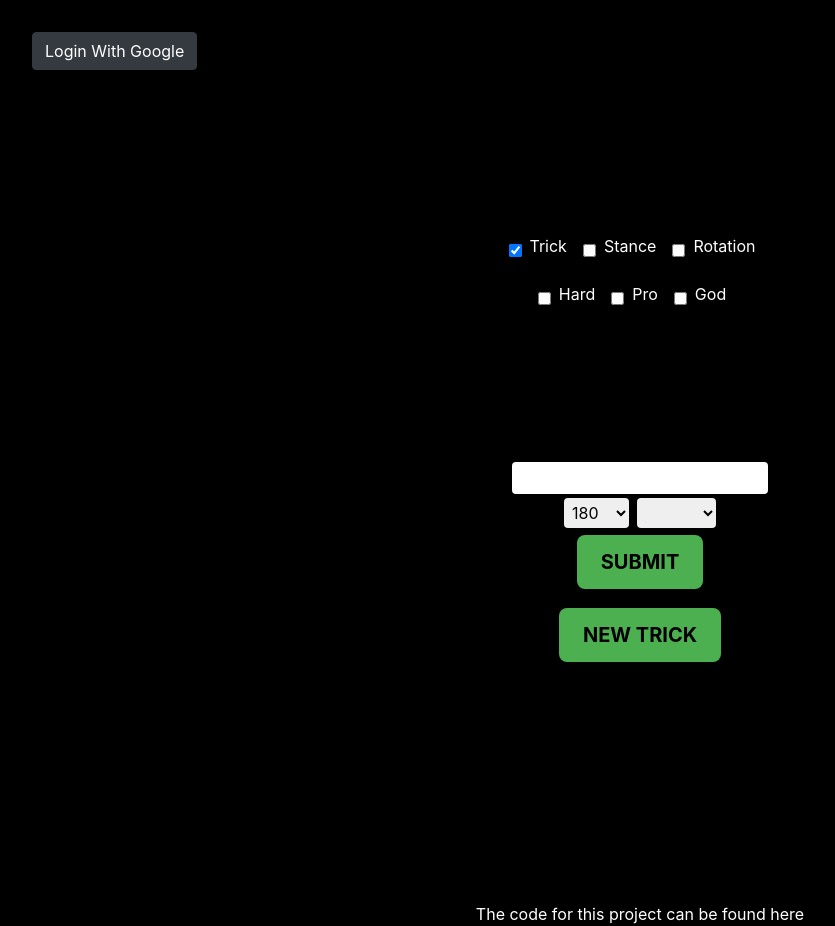
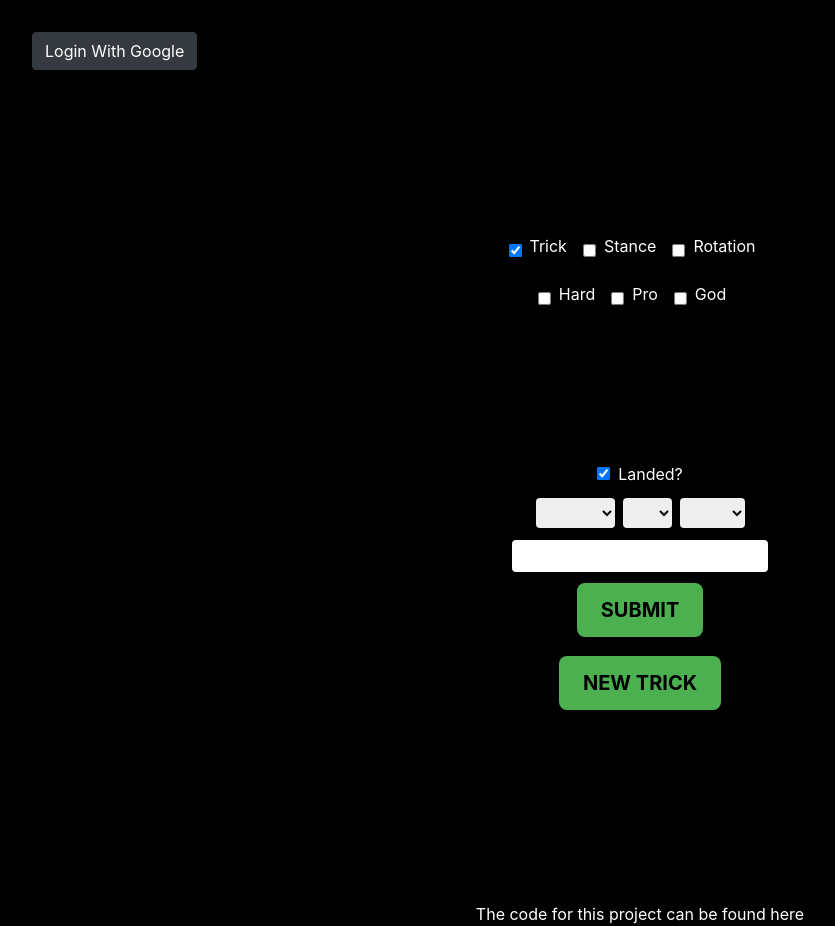
Before and after one commit to liamreeves/skaterdie, a React (Create React App) app: page / in a window 1280 px wide. Shown: the whole page, without its empty margins (0-835 px from the left). Built offline with nearby package versions, Linux system fonts and the light colour scheme; no server answers.

Commit message:
Added more detailed data storage so users can track tricks in different stances and rotations

```diff
--- a/src/components/AddTrick.js
+++ b/src/components/AddTrick.js
@@ -4,32 +4,12 @@ import styles from "../styles/Home.module.css";
 export default function AddTrick(props) {
   const [newTrick, setNewTrick] = useState("");
   const [rotation, setRotation] = useState("");
+  const [direction, setDirection] = useState("");
   const [stance, setStance] = useState("");
   return (
     <>
       <div>
-        <input
-          className="rounded text-black p-1"
-          value={newTrick}
-          onChange={(e) => setNewTrick(e.target.value)}
-          type="text"
-          maxLength={30}
-        />
         <div>
-          <select
-            className="text-black p-1 m-1 rounded"
-            value={rotation}
-            onChange={(e) => setRotation(e.target.value)}
-            name="rotation"
-            id="rotation"
-          >
-            <option value="180">180</option>
-            <option value="360">360</option>
-            <option value="540">540</option>
-            <option value="720">720</option>
-            <option value="900">900</option>
-            <option value="1080">1080</option>
-          </select>
           <select
             className="text-black p-1 m-1 rounded"
             value={stance}
@@ -42,6 +22,41 @@ export default function AddTrick(props) {
             <option value="Fakie">Fakie</option>
             <option value="Nollie">Nollie</option>
           </select>
+          <select
+            className="text-black p-1 m-1 rounded"
+            value={direction}
+            onChange={(e) => setDirection(e.target.value)}
+            name="direction"
+            id="direction"
+          >
+            <option value=""></option>
+            <option value="BS">BS</option>
+            <option value="FS">FS</option>
+          </select>
+          <select
+            className="text-black p-1 m-1 rounded"
+            value={rotation}
+            onChange={(e) => setRotation(e.target.value)}
+            name="rotation"
+            id="rotation"
+          >
+            <option value=""></option>
+            <option value="180">180</option>
+            <option value="360">360</option>
+            <option value="540">540</option>
+            <option value="720">720</option>
+            <option value="900">900</option>
+            <option value="1080">1080</option>
+          </select>
+        </div>
+        <div>
+          <input
+            className="rounded text-black p-1 my-2"
+            value={newTrick}
+            onChange={(e) => setNewTrick(e.target.value)}
+            type="text"
+            maxLength={30}
+          />
         </div>
         <button
           className={styles.button}
--- a/src/components/Dice.js
+++ b/src/components/Dice.js
@@ -14,6 +14,7 @@ export default function Dice(props) {
   const [stance, setStance] = useState("");
   const [rotation, setRotation] = useState("");
   const [trick, setTrick] = useState("");
+  const [landed, setLanded] = useState(true);
   const [fullTrickName, setFullTrickName] = useState("");
   const [changeTrick, handleChangeTrick] = useState(true);
   const [changeStance, handleChangeStance] = useState(false);
@@ -33,9 +34,21 @@ export default function Dice(props) {
       get(child(dbRef, `users/${user.uid}/tricks`))
         .then((snapshot) => {
           if (snapshot.exists()) {
-            for (const trick in snapshot.val()) {
-              tempTrickArray.push(trick);
-            }
+            const trickEntries = Object.entries(snapshot.val());
+            // loop through tricks
+            trickEntries.map((trickOverview) => {
+              // loop through stances
+              Object.entries(trickOverview[1]).map((trickType) => {
+                // loop through rotations
+                Object.entries(trickType[1]).map((trickRotation) => {
+                  tempTrickArray.push([
+                    (trickType[0]),
+                      (trickRotation[0]),
+                      trickOverview[0]
+                  ]);
+                });
+              });
+            });
             setUserTricks(tempTrickArray);
           } else {
             setUserTricks([]);
@@ -171,12 +184,24 @@ export default function Dice(props) {
           </label>
         </div>
       </div>
+      <div>
         <div className={styles.trick}>
           <h1 className={styles.title}>{stance}</h1>
           <h1 className={styles.title}>{rotation}</h1>
           <h1 className={styles.title} data-testid="trick">
             {trick}
           </h1>
+        </div>
+        <input
+          onChange={() => setLanded(!landed)}
+          type="checkbox"
+          name="landed"
+          id="landed"
+          checked={landed}
+        />
+        <label className={styles.subTitle} htmlFor="landed">
+          Landed?
+        </label>
       </div>
       <AddTrick
         setTrick={setTrick}
@@ -190,7 +215,9 @@ export default function Dice(props) {
         {user ? (
           <button
             className={styles.button}
-            onClick={() => updateUserTricksList(user?.uid, fullTrickName)}
+            onClick={() =>
+              updateUserTricksList(user?.uid, trick, stance, rotation, landed)
+            }
           >
             Save Trick
           </button>
--- a/src/components/TrickList.js
+++ b/src/components/TrickList.js
@@ -1,14 +1,20 @@
 import removeUserTrick from "../hooks/removeUserTrick";
-import '../styles/TrickList.css';
+import "../styles/TrickList.css";
 
 export default function TrickList(props) {
-
   const trickList = props.tricks.map((trick) => {
+    //console.log(trick.split(" "))
     return (
       <li key={trick}>
-        {trick}
+        {trick[0] === "Regular"
+          ? (trick[1] === "Regular"
+            ? trick[2]
+            : trick[1] + " " + trick[2])
+          : trick[1] === "Regular" ? (trick[0] + " "  + trick[2]): trick.join(" ")}
         <button
-          onClick={() => removeUserTrick(props.user.uid, trick)}
+          onClick={() =>
+            removeUserTrick(props.user.uid, trick[0], trick[1], trick[2])
+          }
           className="remove-button"
         >
           X
--- a/src/hooks/removeUserTrick.js
+++ b/src/hooks/removeUserTrick.js
@@ -1,12 +1,13 @@
 import { getDatabase, ref, remove } from "firebase/database";
 
-export default function removeUserTrick(user, trickName) {
+export default function removeUserTrick(user, stance, rotation, trickName) {
 
   // Get a reference to the Firebase Realtime Database
   const db = getDatabase();
 
   // Get a reference to the user's trick list in the database
-  const userTrickListRef = ref(db, "users/" + user + "/tricks/" + trickName);
+  const userTrickListRef = ref(db, "users/" + user + "/tricks/" + trickName + (stance ? "/" + stance : ""));
+  console.log(userTrickListRef)
 
   // Use the Firebase Realtime Database SDK to add the new trick to the list
   remove(userTrickListRef);
--- a/src/hooks/updateUserTricks.js
+++ b/src/hooks/updateUserTricks.js
@@ -1,13 +1,13 @@
-import { getDatabase, ref, update} from "firebase/database";
+import { getDatabase, ref, update } from "firebase/database";
 
-export default function updateUserTricks(userId, trickName) {
-// Get a reference to the Firebase Realtime Database
-const db = getDatabase();
+export default function updateUserTricks(userId, trickName, stance, rotation, landed) {
+  // Get a reference to the Firebase Realtime Database
+  const db = getDatabase();
   // Get a reference to the user's trick list in the database
-  const userTrickListRef = ref(db, 'users/' + userId + '/tricks');
+  const trickRotationRef = ref(db, "users/" + userId + "/tricks/" + trickName + "/" + (stance ? stance : "Regular") );
 
   // Use the Firebase Realtime Database SDK to add the new trick to the list
-  update(userTrickListRef, {[trickName]: true});
+  update(trickRotationRef, {[rotation ? rotation : "Regular"] : landed})
 }
 
 // Call the update function with a user ID and a skateboard trick name
--- a/src/tricks/rotations.js
+++ b/src/tricks/rotations.js
@@ -1,6 +1,6 @@
 export const rotations = [
-    "BS",
-    "FS",
+    "BS 180",
+    "FS 180",
     "BS 360",
     "FS 360",
 ]
```
Lines whose indentation alone changed are shown as unchanged.
